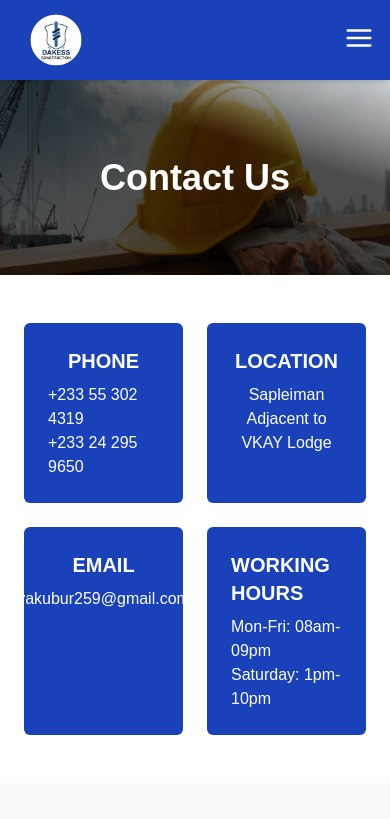
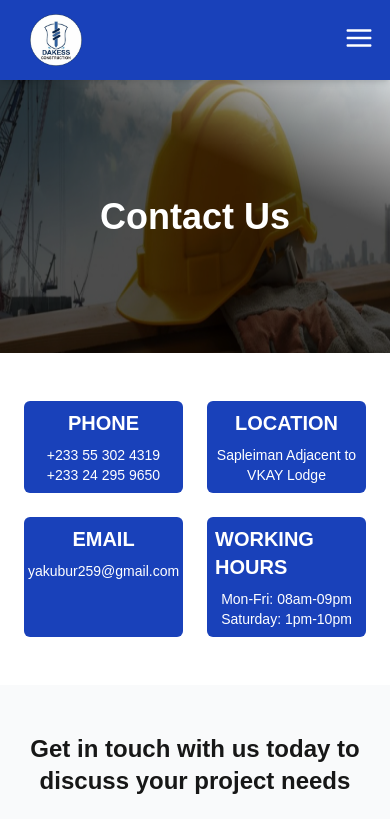
Before and after one commit to Gabby-Tech1/darkess-company, a Next.js app: page /contact in a window 390 px wide. Shown: the top 819 px of the page. Built offline with nearby package versions, Linux system fonts and the light colour scheme.

Commit message:
Updated the service and contact pages

```diff
--- a/app/contact/page.tsx
+++ b/app/contact/page.tsx
@@ -8,7 +8,7 @@ const ContactPage = () => {
   return (
     <section>
       {/* Background Section */}
-      <div className="md:h-[60vh] h-[50vw] flex items-center justify-center w-screen">
+      <div className="md:h-[60vh] h-[70vw] flex items-center justify-center w-screen">
             <Image src={Hero} alt="hero section for about page" className="bg-cover bg-center relative w-full h-full" />
             <div className="absolute">
                 <div className="text-white text-center flex ">
@@ -24,23 +24,23 @@ const ContactPage = () => {
       {/* Contact Info Section */}
       <div className="bg-white py-12 px-6 md:px-32">
         <div className="grid grid-cols-2 lg:grid-cols-4 gap-6">
-          <div className="bg-blue text-white p-6 rounded-md flex flex-col items-center !important">
+          <div className="bg-blue text-white p-2 md:p-6 rounded-md flex flex-col items-center !important">
             <p className="text-xl font-bold">PHONE</p>
-            <p className="mt-2">+233 55 302 4319</p>
-            <p>+233 24 295 9650</p>
+            <p className="mt-2 max-sm:text-sm">+233 55 302 4319</p>
+            <p className="max-sm:text-sm">+233 24 295 9650</p>
           </div>
-          <div className="bg-blue text-white p-6 rounded-md flex flex-col items-center">
+          <div className="bg-blue text-white p-2 md:p-6 rounded-md flex flex-col items-center">
             <p className="text-xl font-bold">LOCATION</p>
-            <p className="mt-2 text-center">Sapleiman Adjacent to VKAY Lodge</p>
+            <p className="mt-2 text-center max-sm:text-sm">Sapleiman Adjacent to VKAY Lodge</p>
           </div>
-          <div className="bg-blue text-white p-6 rounded-md flex flex-col items-center">
+          <div className="bg-blue text-white p-2 md:p-6 rounded-md flex flex-col items-center">
             <p className="text-xl font-bold">EMAIL</p>
-            <p className="mt-2">yakubur259@gmail.com</p>
+            <p className="mt-2 max-sm:text-sm">yakubur259@gmail.com</p>
           </div>
-          <div className="bg-blue text-white p-6 rounded-md flex flex-col items-center">
+          <div className="bg-blue text-white p-2 md:p-6 rounded-md flex flex-col items-center">
             <p className="text-xl font-bold">WORKING HOURS</p>
-            <p className="mt-2">Mon-Fri: 08am-09pm</p>
-            <p>Saturday: 1pm-10pm</p>
+            <p className="mt-2 max-sm:text-sm">Mon-Fri: 08am-09pm</p>
+            <p className="max-sm:text-sm">Saturday: 1pm-10pm</p>
           </div>
         </div>
       </div>
--- a/app/services/page.tsx
+++ b/app/services/page.tsx
@@ -9,7 +9,7 @@ import Image from 'next/image'
 const page = () => {
   return (
     <div>
-      <div className="md:h-[60vh] h-[50vw] flex items-center justify-center w-screen">
+      <div className="md:h-[60vh] h-[70vw] flex items-center justify-center w-screen">
         <Image
           src={Hero}
           alt="hero section for about page"
```
